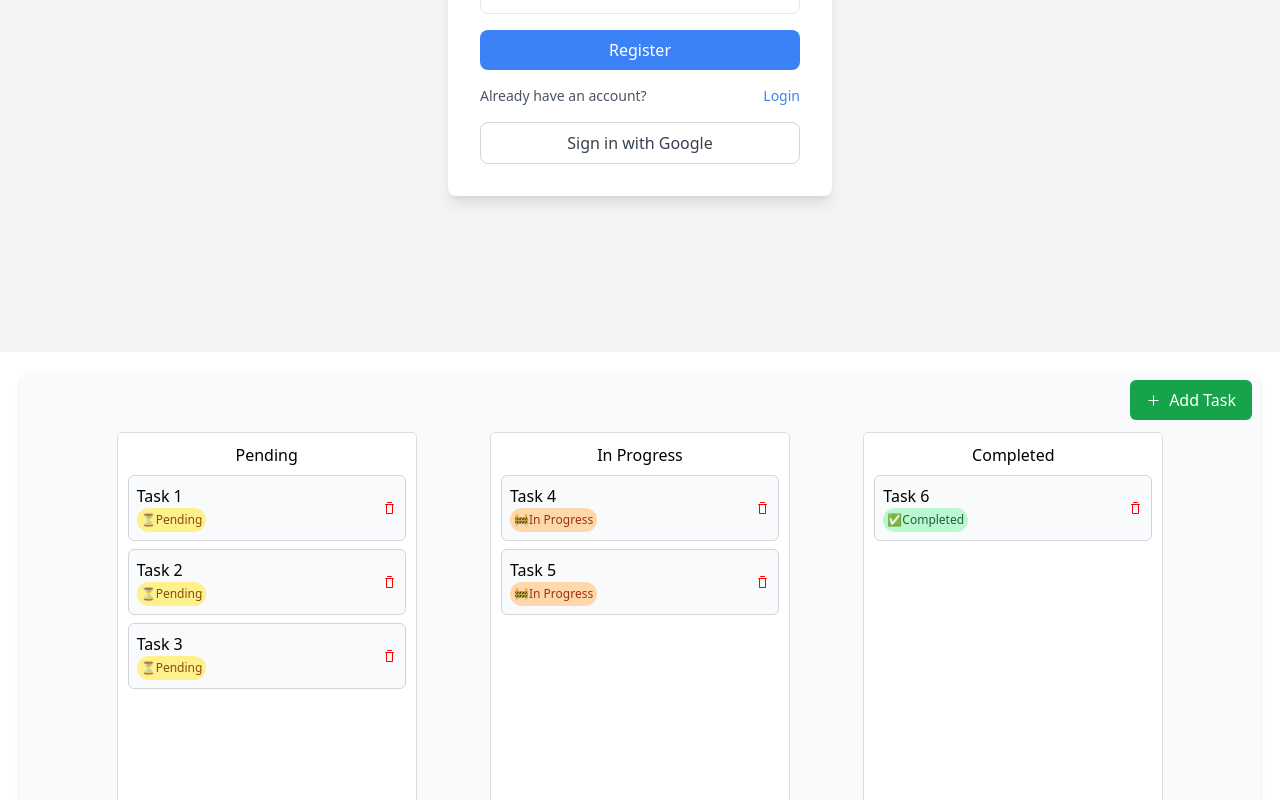
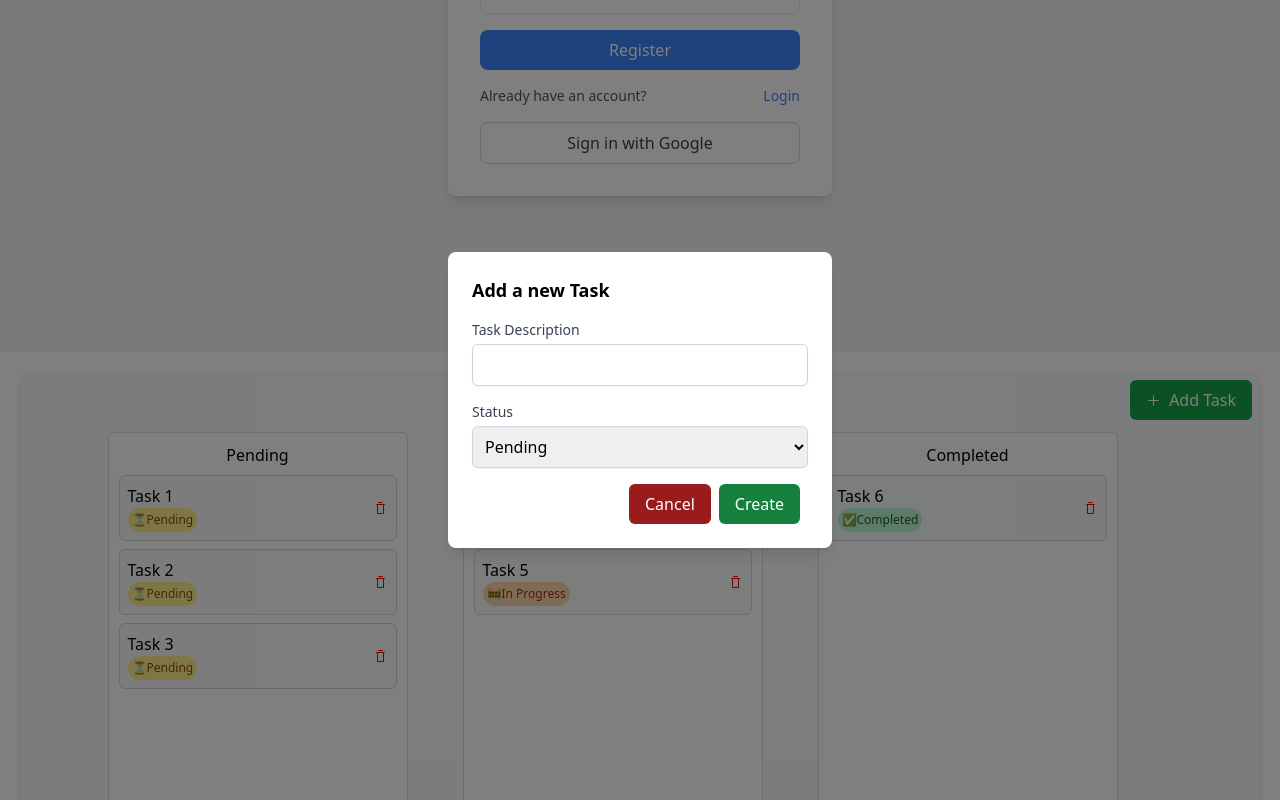
Before and after one commit to DheelaPyjama/affworld-assignment, a React (Vite) app in the folder frontend/: page / in a window 1280 px wide. Both pictures are taken after typing "name@example.com", "Sample123", "Sample", "name@example.com", "Sample123" into the empty fields and a click on the button "Add Task". Shown: the part 1248-2048 px from the top of the page. Built offline with nearby package versions, Linux system fonts and the light colour scheme.

Commit message:
modal opening

```diff
--- a/frontend/src/components/Board.jsx
+++ b/frontend/src/components/Board.jsx
@@ -4,9 +4,10 @@ import React, { useContext } from 'react'
 import Column from './Column'
 import { BoardContext } from '../contexts/BoardContext'
 import { PlusIcon } from '@radix-ui/react-icons'
+import AddTaskModal from './modals/AddTaskModal'
 
 const Board = ({}) => {
-  const { tasks, moveTask, openModal } = useContext(BoardContext)
+  const { tasks, moveTask, openModal, isModalOpen } = useContext(BoardContext)
 
   return (
     <DndProvider backend={HTML5Backend}>
@@ -29,6 +30,7 @@ const Board = ({}) => {
           <Column title='Pending' tasks={tasks.pending} moveTask={moveTask} columnId='pending' />
           <Column title='In Progress' tasks={tasks.inProgress} moveTask={moveTask} columnId='inProgress' />
           <Column title='Completed' tasks={tasks.completed} moveTask={moveTask} columnId='completed' />
+          {isModalOpen && <AddTaskModal />}
         </div>
       </div>
     </DndProvider>
--- a/frontend/src/components/modals/AddTaskModal.jsx
+++ b/frontend/src/components/modals/AddTaskModal.jsx
@@ -1,4 +1,4 @@
-import React, { useContext } from 'react'
+import React, { useContext, useState } from 'react'
 import { BoardContext } from '../../contexts/BoardContext'
 import { Dialog, DialogTitle } from '@headlessui/react'
 import { v4 as uuidv4 } from 'uuid'
@@ -55,10 +55,14 @@ const AddTaskModal = () => {
               </select>
             </div>
             <div className='flex justify-end'>
-              <button type='button' onClick={closeModal} className='mr-2 px-4 py-2 bg-red-800 text-white rounded-md'>
+              <button type='button' className='mr-2 px-4 py-2 bg-red-800 text-white rounded-md' onClick={closeModal}>
                 Cancel
               </button>
-              <button type='button' onClick={handleAddTask}>
+              <button
+                type='button'
+                className='mr-2 px-4 py-2 bg-green-700 text-white rounded-md'
+                onClick={handleAddTask}
+              >
                 Create
               </button>
             </div>
--- a/frontend/src/contexts/BoardContext.jsx
+++ b/frontend/src/contexts/BoardContext.jsx
@@ -42,7 +42,9 @@ const BoardProvider = ({ children }) => {
   }
 
   return (
-    <BoardContext.Provider value={{ tasks, isModalOpen, openModal, closeModal, moveTask, deleteTask, addTask }}>
+    <BoardContext.Provider
+      value={{ tasks, isModalOpen, setIsModalOpen, openModal, closeModal, moveTask, deleteTask, addTask }}
+    >
       {children}
     </BoardContext.Provider>
   )
```
